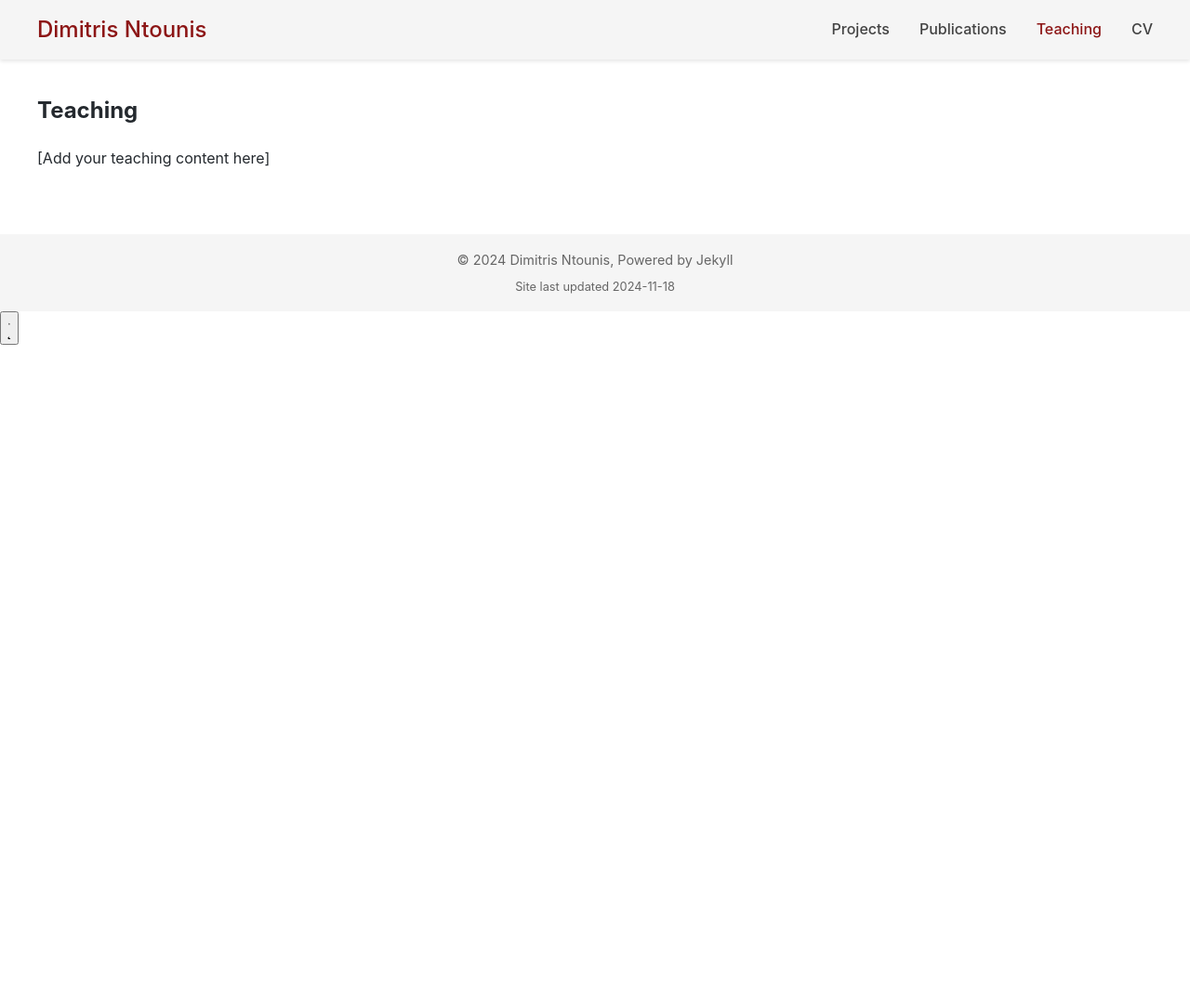
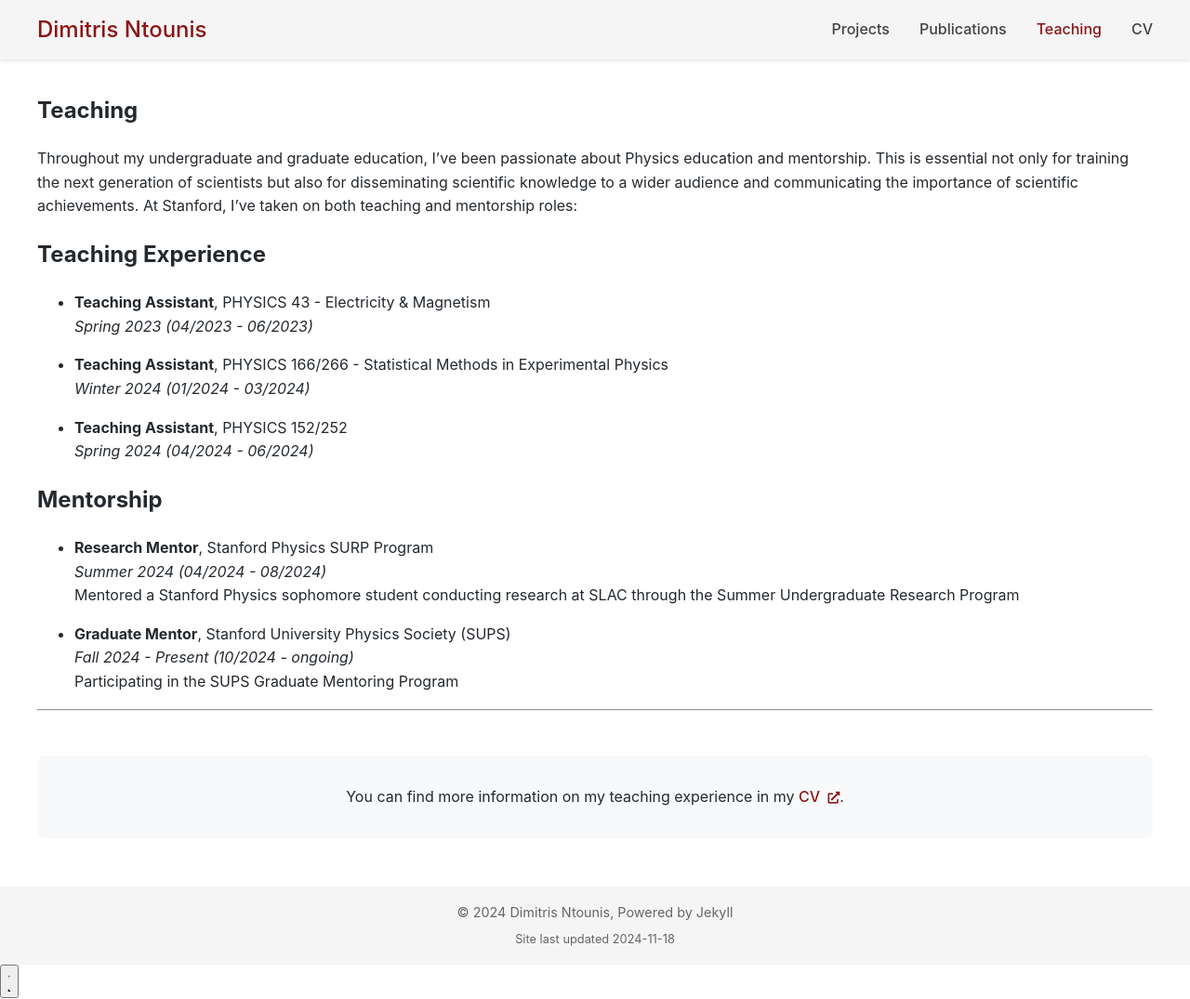
Before and after one commit to dntounis/dntounis.github.io, a Jekyll site: the page built from teaching.md, in a window 1280 px wide and 1075 px high. Shown: the whole window at 93% size. Built offline with Jekyll 4.4.1, drawn with Linux system fonts in a browser that asks for light colours; a style sheet for code colours, icons or effects is not loaded.

Commit message:
update project content

```diff
--- a/assets/css/main.css
+++ b/assets/css/main.css
@@ -276,10 +276,15 @@
 }
 */
 
+/* Card content layout */
 .project-card-content {
     display: flex;
-    align-items: start;
-    gap: 2rem;
+    align-items: flex-start;
+    background: white;
+    border-radius: 8px;
+    box-shadow: 0 2px 4px rgba(0,0,0,0.1);
+    padding: 20px;
+    margin-bottom: 2rem;
 }
 
 .project-card {
@@ -298,21 +303,31 @@
 
 
 .project-image-container {
-    flex: 0 0 300px; /* Fixed width */
-    height: 400px;
-    overflow: hidden;
+    width: 500px;  /* Fixed width */
+    height: 350px;  /* Fixed height */
+    background: #f5f5f5;  /* Light background for empty space */
+    margin-right: 4rem;  /* Space between image and text */
+    flex-shrink: 0;  /* Prevent image from shrinking */
+    display: flex;           /* Add this to center */
+    justify-content: center; /* Add this to center */
+    align-items: center;     /* Add this to center */
 }
 
+/* Image styles */
+
 .project-image {
-    width: 100%;
-    height: 100%;
-    object-fit: contain; /* Changed from cover */
-    background: #f5f5f5;
+    width: auto;            /* Change from 100% to auto */
+    height: auto;           /* Change from 100% to auto */
+    max-width: 100%;        /* Add this */
+    max-height: 100%;       /* Add this */
+    object-fit: contain;
+    padding: 20px;
 }
+
 
 .project-content {
     flex: 1;
-    padding: 1.5rem;
+    min-width: 0;  /* Prevents text from overflowing */
 }
 
 .project-details-modal {
@@ -568,6 +583,91 @@
     margin-top: 0.5rem;
 }
 
+
+/* ==========================================================================
+   6.5 Publications Styling
+   ========================================================================== */
+
+
+.teaching-section {
+    max-width: 800px;
+    margin: 0 auto;
+}
+
+.teaching-section h2 {
+    color: #8C1515;  /* Stanford red */
+    margin-top: 2rem;
+    margin-bottom: 1.5rem;
+    border-bottom: 2px solid #f0f0f0;
+    padding-bottom: 0.5rem;
+}
+
+.teaching-section ul {
+    list-style: none;
+    padding-left: 0;
+}
+
+.teaching-section li {
+    margin-bottom: 1.5rem;
+    padding-left: 1.5rem;
+    position: relative;
+}
+
+.teaching-section li::before {
+    content: "•";
+    color: #8C1515;
+    position: absolute;
+    left: 0;
+}
+
+.teaching-section li strong {
+    display: block;
+    font-size: 1.1em;
+}
+
+.teaching-section li em {
+    color: #666;
+    font-size: 0.9em;
+}
+
+.cv-link {
+    margin-top: 3rem;
+    padding: 1rem;
+    background: #f8f9fa;
+    border-radius: 8px;
+    text-align: center;
+}
+
+.cv-link a {
+    color: #8C1515;
+    text-decoration: none;
+    font-weight: 500;
+}
+
+.cv-link a:hover {
+    text-decoration: underline;
+}
+
+.cv-link i {
+    font-size: 0.8em;
+    margin-left: 4px;
+}
+
+
+
+
+
+
+
+
+
+
+
+
+
+
+
+
 /* ==========================================================================
    7. Math Rendering
    ========================================================================== */
@@ -692,9 +792,11 @@
         flex-direction: column;
     }
 
+
     .project-image-container {
         width: 100%;
-        flex: none;
+        margin-right: 0;
+        margin-bottom: 1rem;
     }
 
 
--- a/teaching.md
+++ b/teaching.md
@@ -3,5 +3,35 @@
 title: Teaching
 permalink: /teaching/
 ---
+<!--
+ ***[To be updated]***
+-->
 
-[Add your teaching content here]
+Throughout my undergraduate and graduate education, I've been passionate about Physics education and mentorship. This is essential not only for training the next generation of scientists but also for disseminating scientific knowledge to a wider audience and communicating the importance of scientific achievements. At Stanford, I've taken on both teaching and mentorship roles:
+
+## Teaching Experience
+
+- **Teaching Assistant**, PHYSICS 43 - Electricity & Magnetism
+  *Spring 2023 (04/2023 - 06/2023)*
+
+- **Teaching Assistant**, PHYSICS 166/266 - Statistical Methods in Experimental Physics
+  *Winter 2024 (01/2024 - 03/2024)*
+
+- **Teaching Assistant**, PHYSICS 152/252
+  *Spring 2024 (04/2024 - 06/2024)*
+
+## Mentorship
+
+- **Research Mentor**, Stanford Physics SURP Program
+  *Summer 2024 (04/2024 - 08/2024)*
+  Mentored a Stanford Physics sophomore student conducting research at SLAC through the Summer Undergraduate Research Program
+
+- **Graduate Mentor**, Stanford University Physics Society (SUPS)
+  *Fall 2024 - Present (10/2024 - ongoing)*
+  Participating in the SUPS Graduate Mentoring Program
+
+---
+
+<div class="cv-link">
+    <p>You can find more information on my teaching experience in my <a href="/assets/files/Dimitris_Ntounis_academic_CV_November2024.pdf" target="_blank">CV <i class="fas fa-external-link-alt"></i></a>.</p>
+</div>
```
